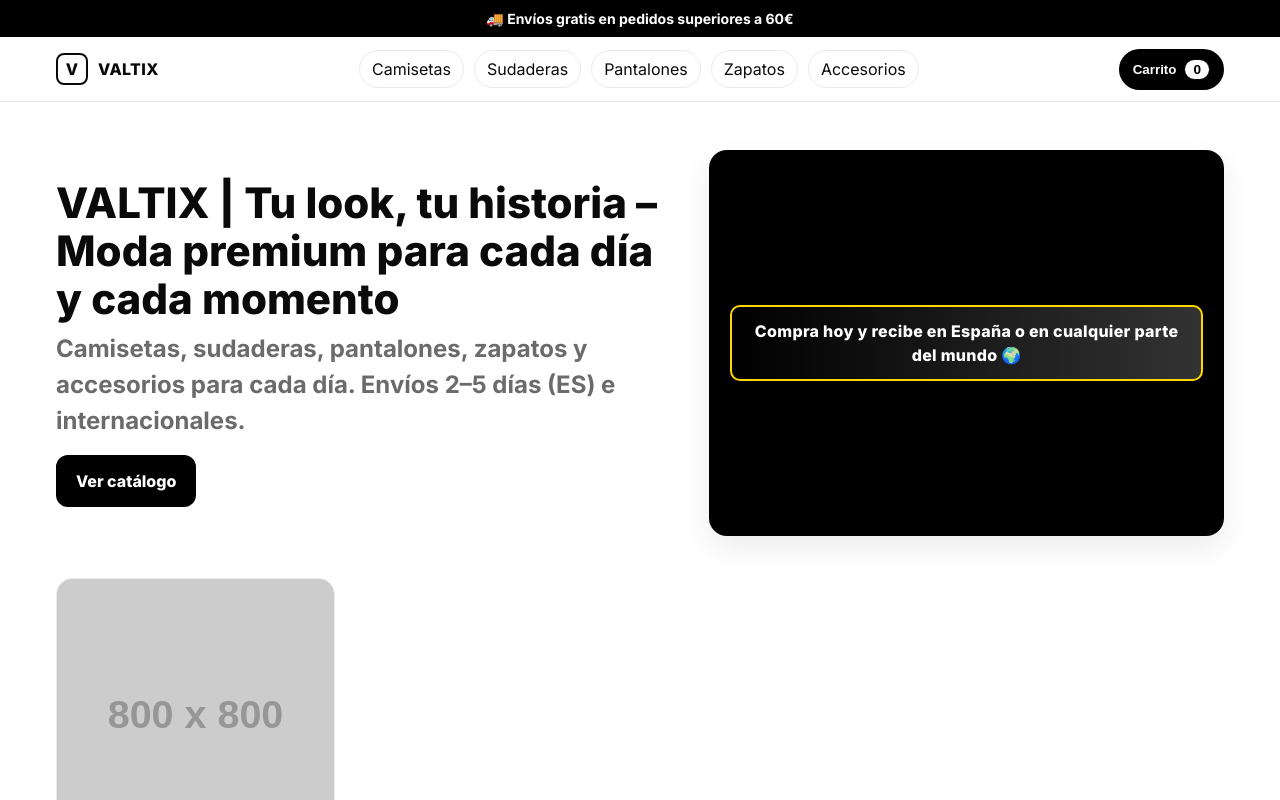
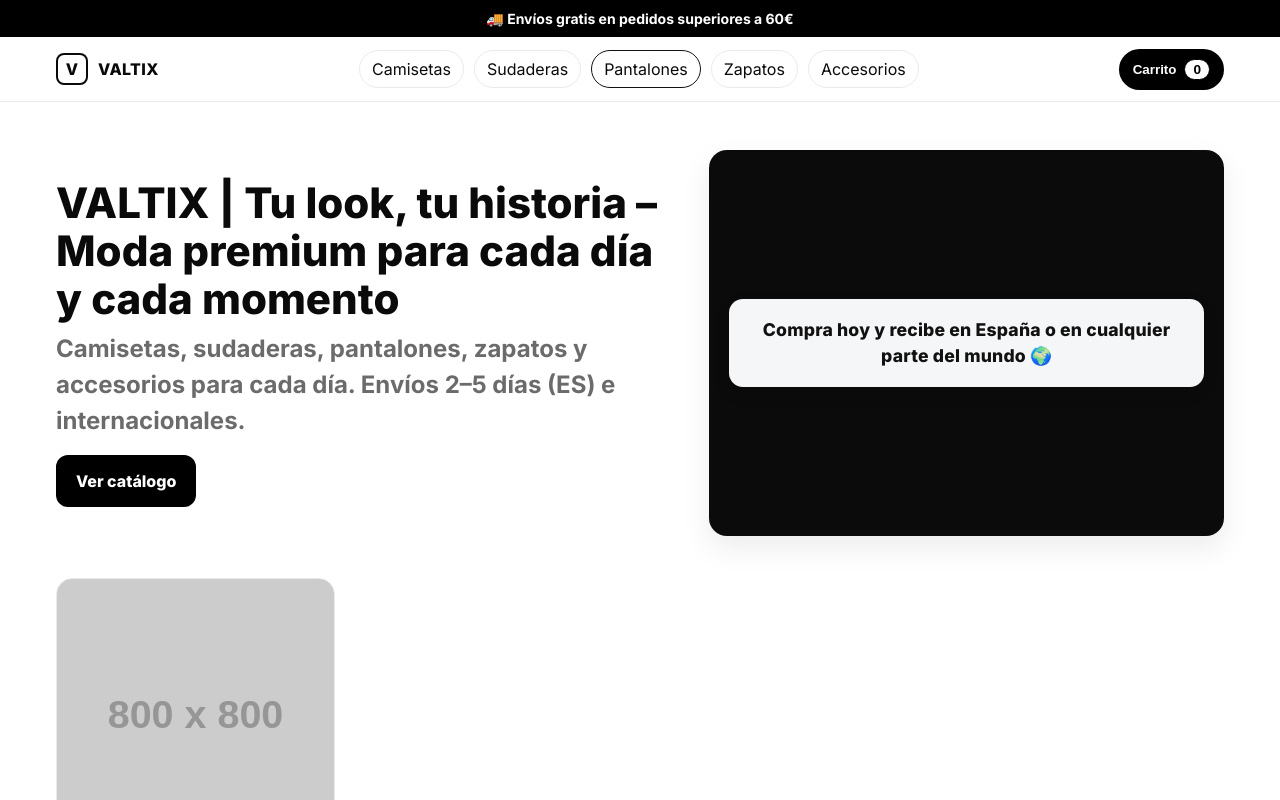
Before and after one commit to adrianrs928222/VALTIXSHOP, a plain HTML site: page docs/index.html in a window 1280 px wide. Both pictures are taken after a click on the element "Categorías". Shown: the top 800 px of the page. Drawn offline with Linux system fonts and the light colour scheme; placeholder pictures from the web are drawn by us.

Commit message:
style.css

```diff
--- a/docs/style.css
+++ b/docs/style.css
@@ -9,7 +9,7 @@ img{max-width:100%;display:block} a{text-decoration:none;color:inherit}
 .section{padding:18px 0 56px}
 .visualmente-oculto{position:absolute!important;clip:rect(1px,1px,1px,1px);padding:0;border:0;height:1px;width:1px;overflow:hidden}
 
-/* Barra envíos gratis */
+/* Barra envíos gratis (arriba del todo) */
 .envio-bar{
   background:#000;color:#fff;font-weight:700;text-align:center;
   padding:8px;font-size:14px;white-space:nowrap;overflow:hidden;text-overflow:ellipsis;
@@ -24,6 +24,7 @@ img{max-width:100%;display:block} a{text-decoration:none;color:inherit}
 .nav{display:flex;gap:10px;flex:1;justify-content:center;overflow:auto;padding:6px 0}
 .nav a{white-space:nowrap;border:1px solid var(--border);padding:6px 12px;border-radius:999px;background:#fff}
 .nav a:hover{border-color:var(--fg)}
+.nav a.active{border-color:#111}
 .cart-btn{margin-left:auto;display:flex;align-items:center;gap:8px;border:2px solid #000;background:#000;color:#fff;padding:8px 12px;border-radius:999px;cursor:pointer;font-weight:700}
 .cart-count{background:#fff;color:#000;border:1px solid #000;padding:2px 8px;border-radius:999px;font-weight:700;font-size:.85rem}
 
@@ -54,21 +55,47 @@ img{max-width:100%;display:block} a{text-decoration:none;color:inherit}
 .sub{margin:0 0 16px;color:var(--muted);max-width:62ch}
 .cta{display:inline-block;background:#000;color:#fff;border:2px solid #000;padding:12px 18px;border-radius:12px;font-weight:800}
 .cta:hover{filter:brightness(.96)}
-.hero-img{aspect-ratio:4/3;width:100%;background:#000;border-radius:18px;display:grid;place-items:center;box-shadow:var(--shadow)}
 
-/* Promo animada */
+/* Tarjeta derecha del héroe (contenedor) */
+.hero-img{
+  aspect-ratio:4/3;
+  width:100%;
+  background:#0b0b0b;        /* mantenemos la tarjeta negra */
+  border-radius:18px;
+  display:grid;
+  place-items:center;
+  box-shadow:var(--shadow);
+  padding:20px;              /* espacio interior para que la caja ocupe todo */
+}
+
+/* Caja de mensaje dentro de la tarjeta (NUEVA versión limpia) */
 .promo-box{
-  background:linear-gradient(90deg,#000,#333);
-  color:#fff;font-weight:800;letter-spacing:.3px;text-align:center;
-  padding:12px 16px;border-radius:10px;border:2px solid var(--accent);
-  box-shadow:0 4px 15px rgba(0,0,0,.3);max-width:560px;width:92%;
+  width:100%;                /* ocupa todo el ancho disponible */
+  background:#f5f6f7;        /* gris muy claro */
+  color:#111;
+  border:none;               /* sin borde amarillo */
+  border-radius:14px;
+  padding:18px 22px;         /* más aire alrededor del texto */
+  box-shadow:0 6px 18px rgba(0,0,0,.08);
+  font-weight:800;
+  font-size:1.1rem;          /* texto más grande */
+  letter-spacing:.2px;
+  text-align:center;
 }
-.promo-text{display:inline-block;animation:fadeInOut 8s infinite}
-@keyframes fadeInOut{
-  0%,15%{opacity:0;transform:translateX(-20px)}
-  20%,45%{opacity:1;transform:translateX(0)}
-  50%,65%{opacity:0;transform:translateX(20px)}
-  70%,95%{opacity:1;transform:translateX(0)}
+
+/* Texto animado suave y más lento */
+.promo-text{
+  display:inline-block;
+  animation:promoSoft 10s infinite;
+}
+
+@keyframes promoSoft{
+  0%   {opacity:0; transform:translateY(-6px)}
+  10%  {opacity:1; transform:translateY(0)}
+  40%  {opacity:1; transform:translateY(0)}
+  50%  {opacity:0; transform:translateY(6px)}
+  60%  {opacity:1; transform:translateY(0)}
+  100% {opacity:1; transform:translateY(0)}
 }
 
 /* Grid productos */
@@ -120,6 +147,9 @@ img{max-width:100%;display:block} a{text-decoration:none;color:inherit}
 @media (max-width:720px){
   .grid{grid-template-columns:repeat(2,minmax(0,1fr))}
 }
+@media (max-width:520px){
+  .promo-box{ font-size:1rem; padding:16px 18px }
+}
 @media (max-width:440px){
   .grid{grid-template-columns:1fr}
   .cart-btn{padding:8px 10px}
```
